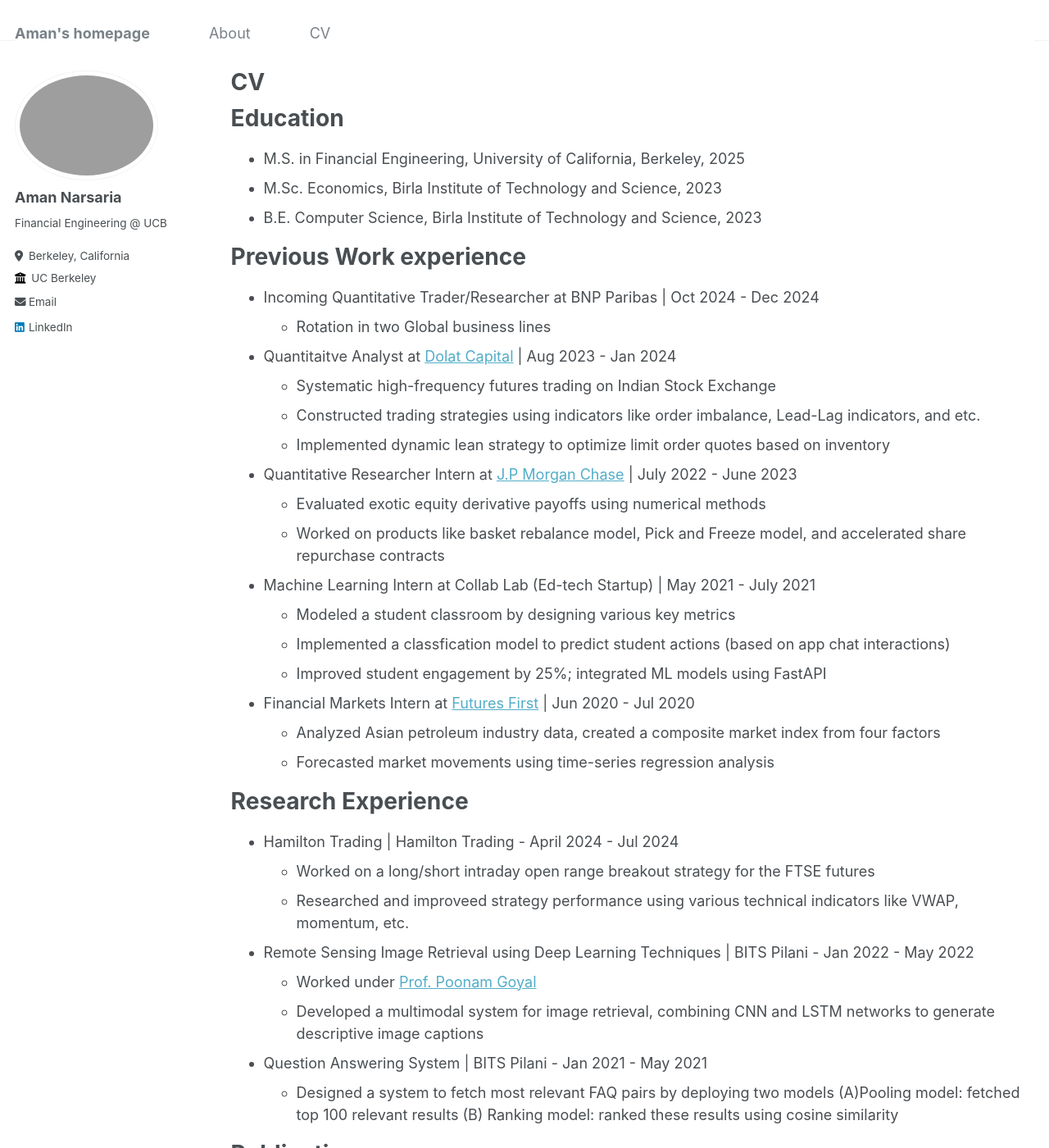
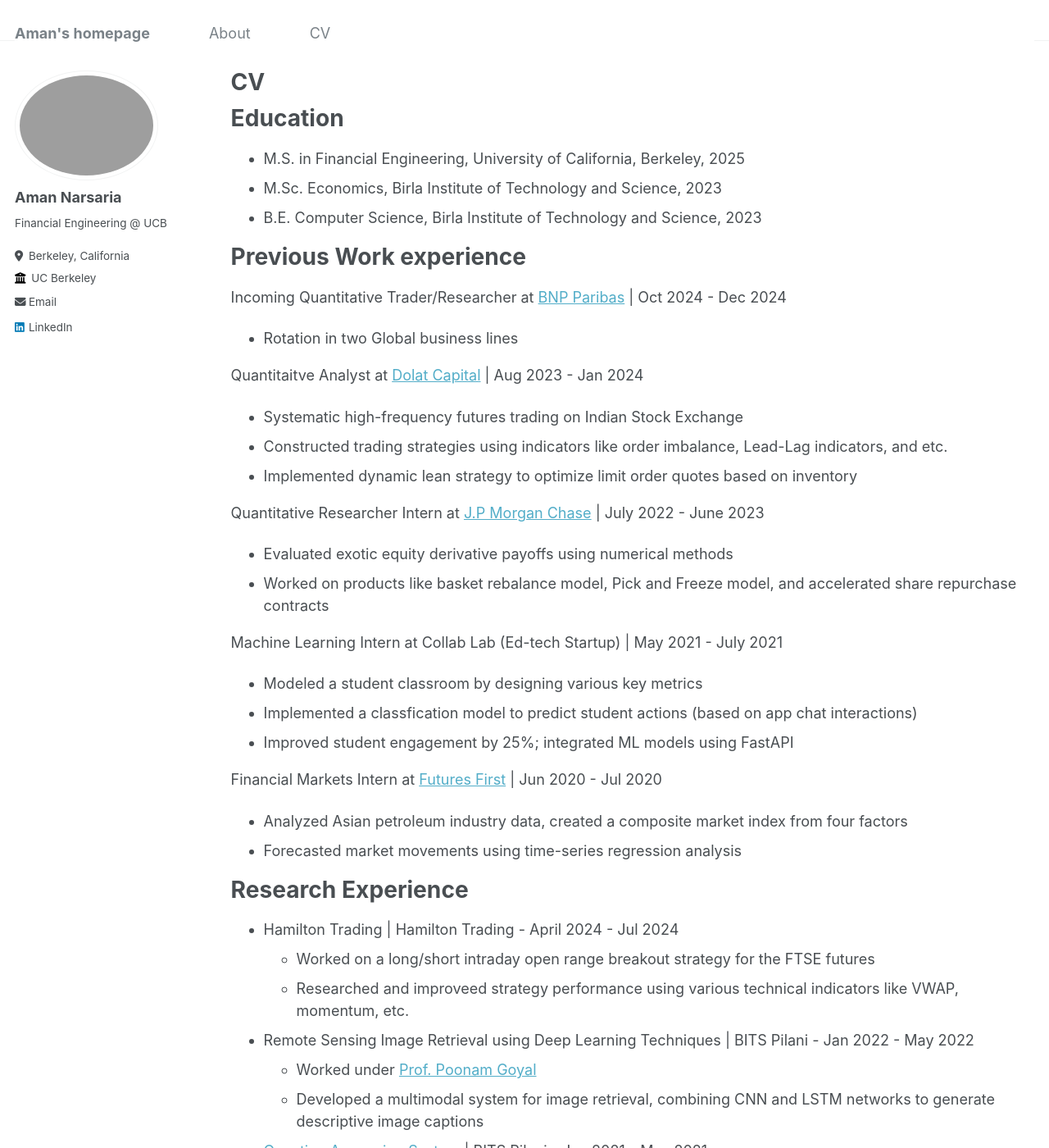
Before and after one commit to amannarsaria4/amannarsaria4.github.io, a Jekyll site: the page built from _pages/cv.md, in a window 1280 px wide and 1400 px high. Shown: the whole window at 82% size. Built offline with Jekyll 4.4.1, drawn with Linux system fonts in a browser that asks for light colours; part of the change alters nothing that is shown; some of the changed text lies outside the part shown.

Commit message:
new commit

```diff
--- a/_pages/cv.md
+++ b/_pages/cv.md
@@ -17,26 +17,26 @@ Education
 
 Previous Work experience
 ======
-* Incoming Quantitative Trader/Researcher at BNP Paribas \| Oct 2024 - Dec 2024
-  * Rotation in two Global business lines
+Incoming Quantitative Trader/Researcher at [BNP Paribas](https://usa.bnpparibas/en/) \| Oct 2024 - Dec 2024
+* Rotation in two Global business lines
 
-* Quantitaitve Analyst at [Dolat Capital](https://www.dolatcapital.com/) \| Aug 2023 - Jan 2024
-  * Systematic high-frequency futures trading on Indian Stock Exchange
-  * Constructed trading strategies using indicators like order imbalance, Lead-Lag indicators, and etc.
-  * Implemented dynamic lean strategy to optimize limit order quotes based on inventory
+Quantitaitve Analyst at [Dolat Capital](https://www.dolatcapital.com/) \| Aug 2023 - Jan 2024
+* Systematic high-frequency futures trading on Indian Stock Exchange
+* Constructed trading strategies using indicators like order imbalance, Lead-Lag indicators, and etc.
+* Implemented dynamic lean strategy to optimize limit order quotes based on inventory
 
-* Quantitative Researcher Intern at [J.P Morgan Chase](https://www.jpmorganchase.com/) \| July 2022 - June 2023
-  * Evaluated exotic equity derivative payoffs using numerical methods
-  * Worked on products like basket rebalance model, Pick and Freeze model, and accelerated share repurchase contracts
+Quantitative Researcher Intern at [J.P Morgan Chase](https://www.jpmorganchase.com/) \| July 2022 - June 2023
+* Evaluated exotic equity derivative payoffs using numerical methods
+* Worked on products like basket rebalance model, Pick and Freeze model, and accelerated share repurchase contracts
 
-* Machine Learning Intern at Collab Lab (Ed-tech Startup) \| May 2021 - July 2021
-  * Modeled a student classroom by designing various key metrics
-  * Implemented a classfication model to predict student actions (based on app chat interactions)
-  * Improved student engagement by 25%; integrated ML models using FastAPI
+Machine Learning Intern at Collab Lab (Ed-tech Startup) \| May 2021 - July 2021
+* Modeled a student classroom by designing various key metrics
+* Implemented a classfication model to predict student actions (based on app chat interactions)
+* Improved student engagement by 25%; integrated ML models using FastAPI
 
-* Financial Markets Intern at [Futures First](https://futuresfirst.com/) \| Jun 2020 - Jul 2020
-  * Analyzed Asian petroleum industry data, created a composite market index from four factors
-  * Forecasted market movements using time-series regression analysis
+Financial Markets Intern at [Futures First](https://futuresfirst.com/) \| Jun 2020 - Jul 2020
+* Analyzed Asian petroleum industry data, created a composite market index from four factors
+* Forecasted market movements using time-series regression analysis
 
 Research Experience
 ======
@@ -48,7 +48,7 @@ Research Experience
   * Worked under [Prof. Poonam Goyal](https://www.bits-pilani.ac.in/pilani/poonam-goyal/)
   * Developed a multimodal system for image retrieval, combining CNN and LSTM networks to generate descriptive image captions
 
-* Question Answering System \| BITS Pilani - Jan 2021 - May 2021
+* [Question Answering System](https://drive.google.com/file/d/1sSQMzgrZ6lOfPkdqOkmTA19KyspMSyND/view) \| BITS Pilani - Jan 2021 - May 2021
   * Designed a system to fetch most relevant FAQ pairs by deploying two models (A)Pooling model: fetched top 100 relevant results (B) Ranking model: ranked these results using cosine similarity
 
 Publications
```
